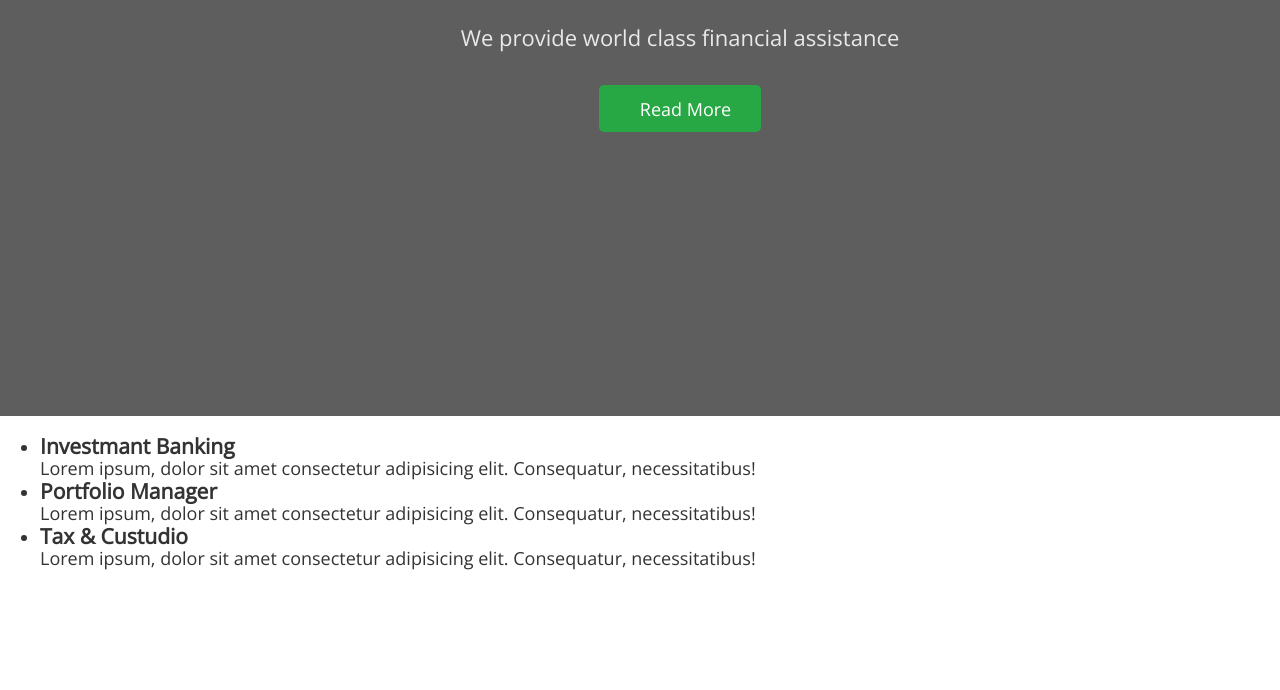
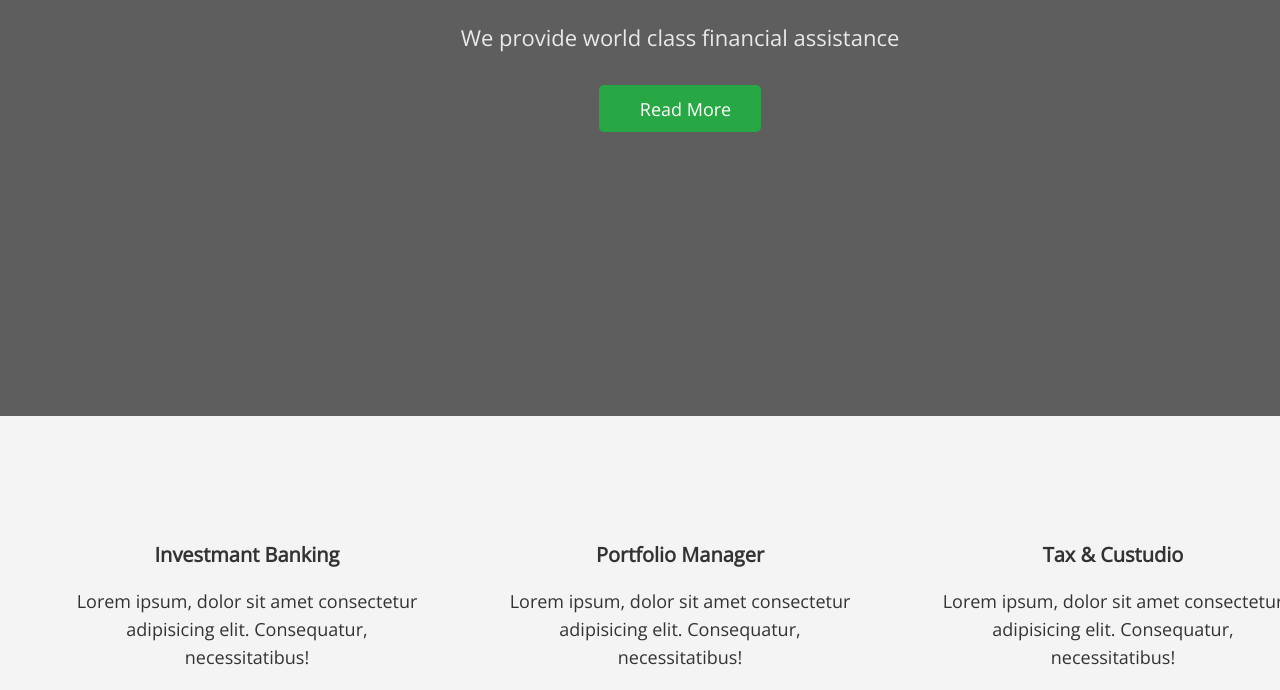
Before and after one commit to ArtemDruz/fson-74-himars, a plain HTML site: page index.html in a window 1280 px wide. Shown: the part 421-1111 px from the top of the page. Before the commit the page ends 1008 px from the top, so only its background shows below. Drawn offline with nearby package versions, Linux system fonts and the light colour scheme.

Commit message:
add styles about

```diff
--- a/css/styles.css
+++ b/css/styles.css
@@ -130,5 +130,32 @@ button {
   display: inline-block;
   padding: 10px 30px 9px 41px;
 }
-.link {
+
+/* about */
+.about {
+  padding: 122px 0 19px;
+  background-color: #f4f4f4;
 }
+
+.about .container {
+  padding: 0 66px;
+}
+
+.about-list {
+  display: flex;
+  text-align: center;
+}
+
+.about-item:not(:last-child) {
+  margin-right: 71px;
+}
+
+.about-title {
+  margin-bottom: 16px;
+  font-size: 20px;
+  line-height: 1.65;
+}
+
+.about-text {
+  line-height: 1.56;
+}
--- a/index.html
+++ b/index.html
@@ -65,28 +65,33 @@
       </section>
 
       <!-- about -->
-      <section>
+      <section class="about">
+        <div class="container">
           <h2 class="visually-hidden">about</h2>
-        <ul>
-          <li>
-            <h3>Investmant Banking</h3>
-            <p>
-              Lorem ipsum, dolor sit amet consectetur adipisicing elit. Consequatur, necessitatibus!
+          <ul class="about-list list">
+            <li class="about-item">
+              <h3 class="about-title">Investmant Banking</h3>
+              <p class="about-text">
+                Lorem ipsum, dolor sit amet consectetur adipisicing elit. Consequatur,
+                necessitatibus!
               </p>
             </li>
-          <li>
-            <h3>Portfolio Manager</h3>
-            <p>
-              Lorem ipsum, dolor sit amet consectetur adipisicing elit. Consequatur, necessitatibus!
+            <li class="about-item">
+              <h3 class="about-title">Portfolio Manager</h3>
+              <p class="about-text">
+                Lorem ipsum, dolor sit amet consectetur adipisicing elit. Consequatur,
+                necessitatibus!
               </p>
             </li>
-          <li>
-            <h3>Tax & Custudio</h3>
-            <p>
-              Lorem ipsum, dolor sit amet consectetur adipisicing elit. Consequatur, necessitatibus!
+            <li class="about-item">
+              <h3 class="about-title">Tax & Custudio</h3>
+              <p class="about-text">
+                Lorem ipsum, dolor sit amet consectetur adipisicing elit. Consequatur,
+                necessitatibus!
               </p>
             </li>
           </ul>
+        </div>
       </section>
     </main>
   </body>
```
Lines whose indentation alone changed are shown as unchanged.
